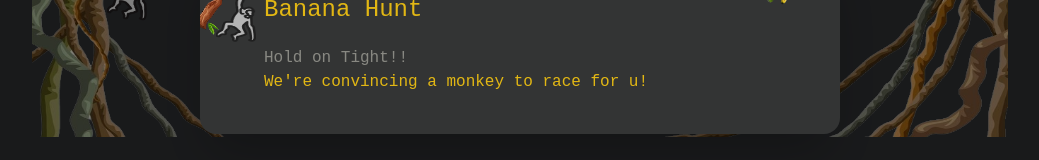
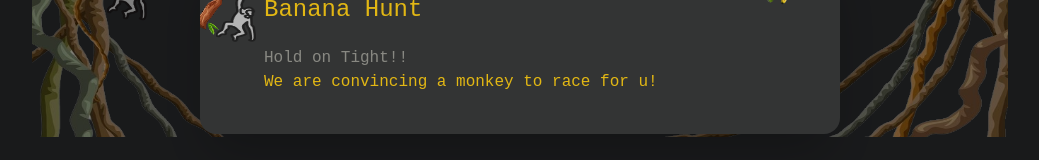
Before and after one commit to Pulkitj0906/monkeyyy, a Next.js app: page /race in a window 1280 px wide. Both pictures are taken after a click on the button "Next". Shown: the part 356-516 px from the top of the page, without its empty margins (120-1159 px from the left). Built offline with nearby package versions, Linux system fonts and the light colour scheme.

Commit message:
error in deployment fixed

```diff
--- a/app/_modals/JoinJungleModal.tsx
+++ b/app/_modals/JoinJungleModal.tsx
@@ -116,7 +116,7 @@ const JoinJunglemodal = () => {
                     Hold on Tight!!{" "}
                   </h3>
                   <p className="text-this-yellow">
-                    We're convincing a monkey to race for u!{" "}
+                    We are convincing a monkey to race for u!{" "}
                   </p>
                 </>
               ) : (
```
